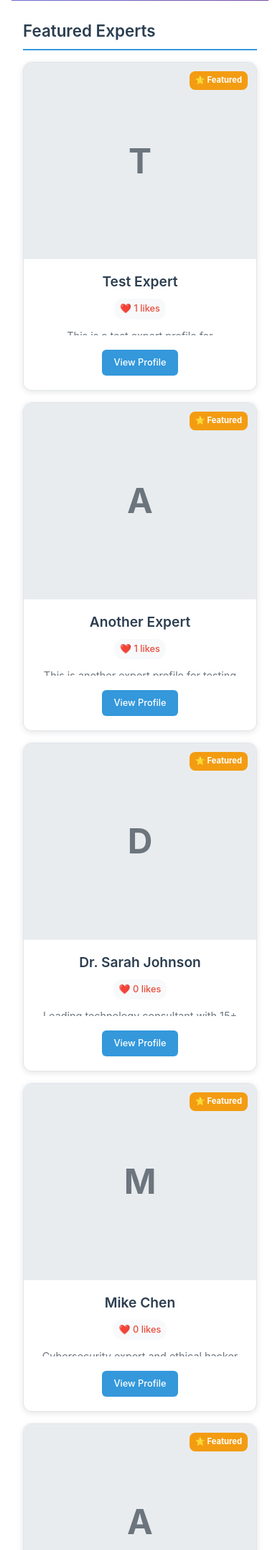
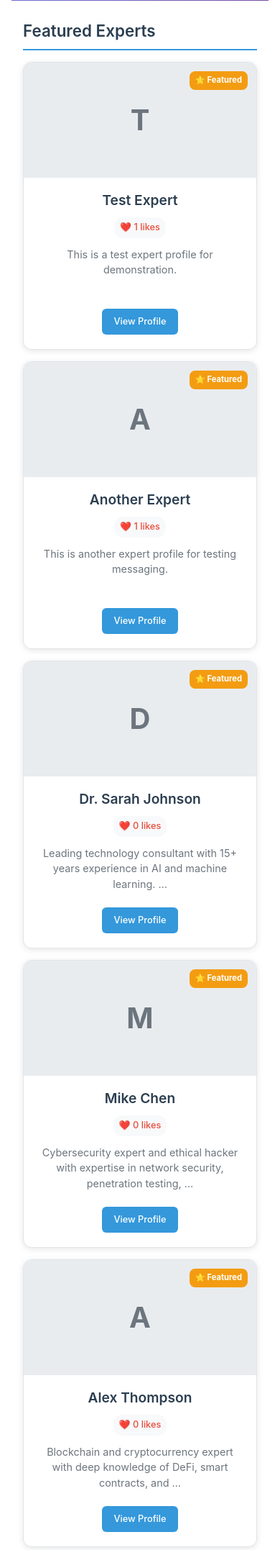
Before and after one commit to behzad17/newexperts, a Django app: page / in a window 390 px wide. Shown: the part 514-2668 px from the top of the page at 72% size. Run offline with Django 5.2, Linux system fonts and the light colour scheme; data comes from the database, SQL or seed files in the repository.

Commit message:
Fix mobile featured expert cards: reduce image height from 60% to 40% for smaller full images

```diff
--- a/expert_connect/templates/home.html
+++ b/expert_connect/templates/home.html
@@ -193,7 +193,7 @@
     margin-bottom: 2rem;
   }
 
-  /* Mobile Cards - Full Image Layout */
+  /* Mobile Cards - Smaller Full Image Layout */
   .featured-card {
     background: white;
     border-radius: 12px;
@@ -209,11 +209,11 @@
     max-height: 500px;
   }
 
-  /* Mobile: Image takes full width and 60% height */
+  /* Mobile: Image takes full width and 40% height (smaller) */
   .card-image {
     width: 100%;
-    height: 60%;
-    min-height: 240px;
+    height: 40%;
+    min-height: 160px;
     border-radius: 0;
     overflow: hidden;
     background-color: #f8f9fa;
@@ -239,11 +239,11 @@
     align-items: center;
     justify-content: center;
     color: #6c757d;
-    font-size: 3rem;
+    font-size: 2.5rem;
     font-weight: bold;
   }
 
-  /* Content takes remaining 40% */
+  /* Content takes remaining 60% */
   .card-content {
     flex: 1;
     display: flex;
@@ -327,7 +327,7 @@
     font-size: 0.9rem;
     overflow: hidden;
     display: -webkit-box;
-    -webkit-line-clamp: 2;
+    -webkit-line-clamp: 3;
     -webkit-box-orient: vertical;
     word-wrap: break-word;
     overflow-wrap: break-word;
```
